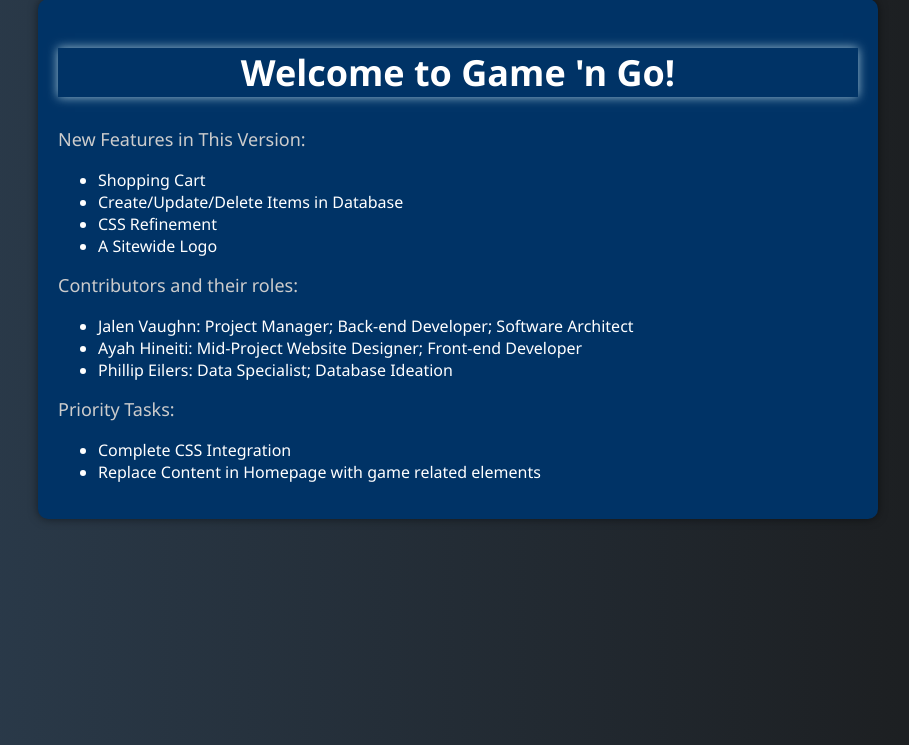
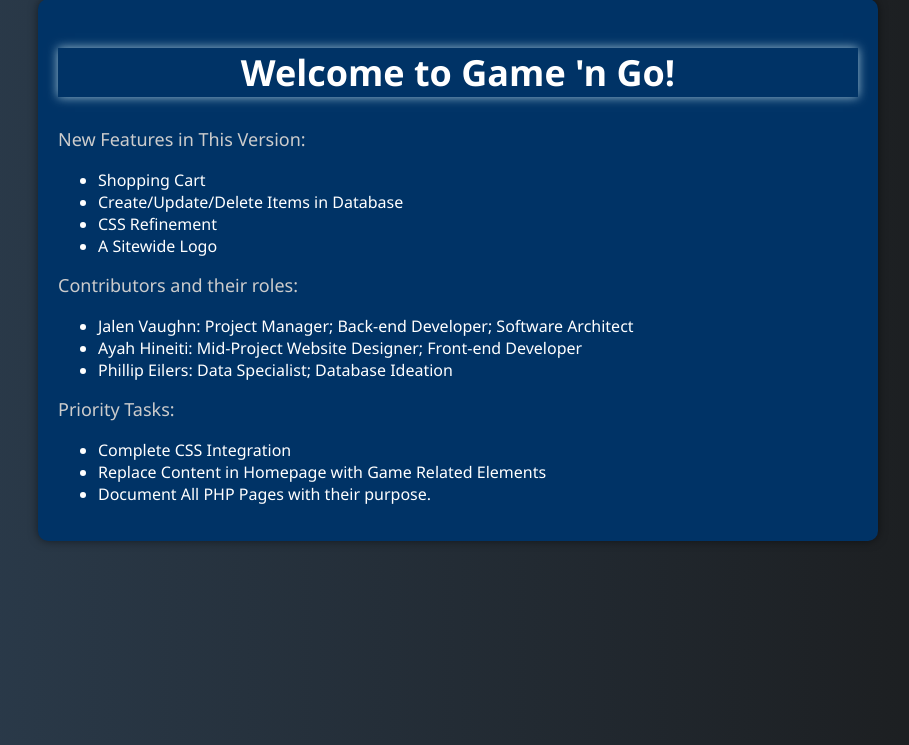
Before and after one commit to jvspeed74/Dynamic-Web-Application_with_Database-Integration, a PHP site: page / in a window 1280 px wide. Shown: the part 149-894 px from the top of the page, without its empty margins (182-1091 px from the left). Run offline with PHP 8.4, Linux system fonts and the light colour scheme.

Commit message:
Updated Content

```diff
--- a/I210ProjectGitHub/index.php
+++ b/I210ProjectGitHub/index.php
@@ -29,7 +29,8 @@ include("header.php");
                 <p>Priority Tasks:</p>
                 <ul>
                     <li>Complete CSS Integration</li>
-                    <li>Replace Content in Homepage with game related elements</li>
+                    <li>Replace Content in Homepage with Game Related Elements</li>
+                    <li>Document All PHP Pages with their purpose.</li>
                 </ul>
             </div>
         </div>
```
